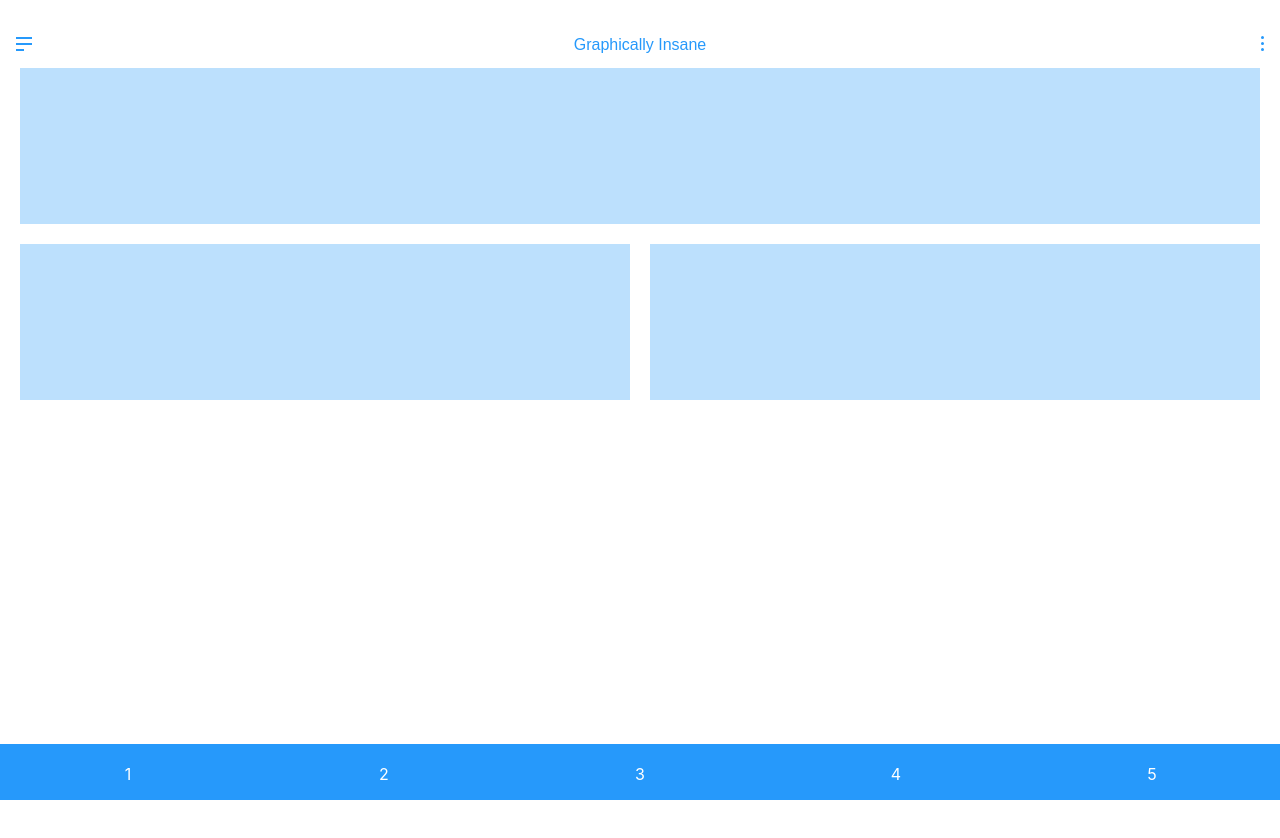
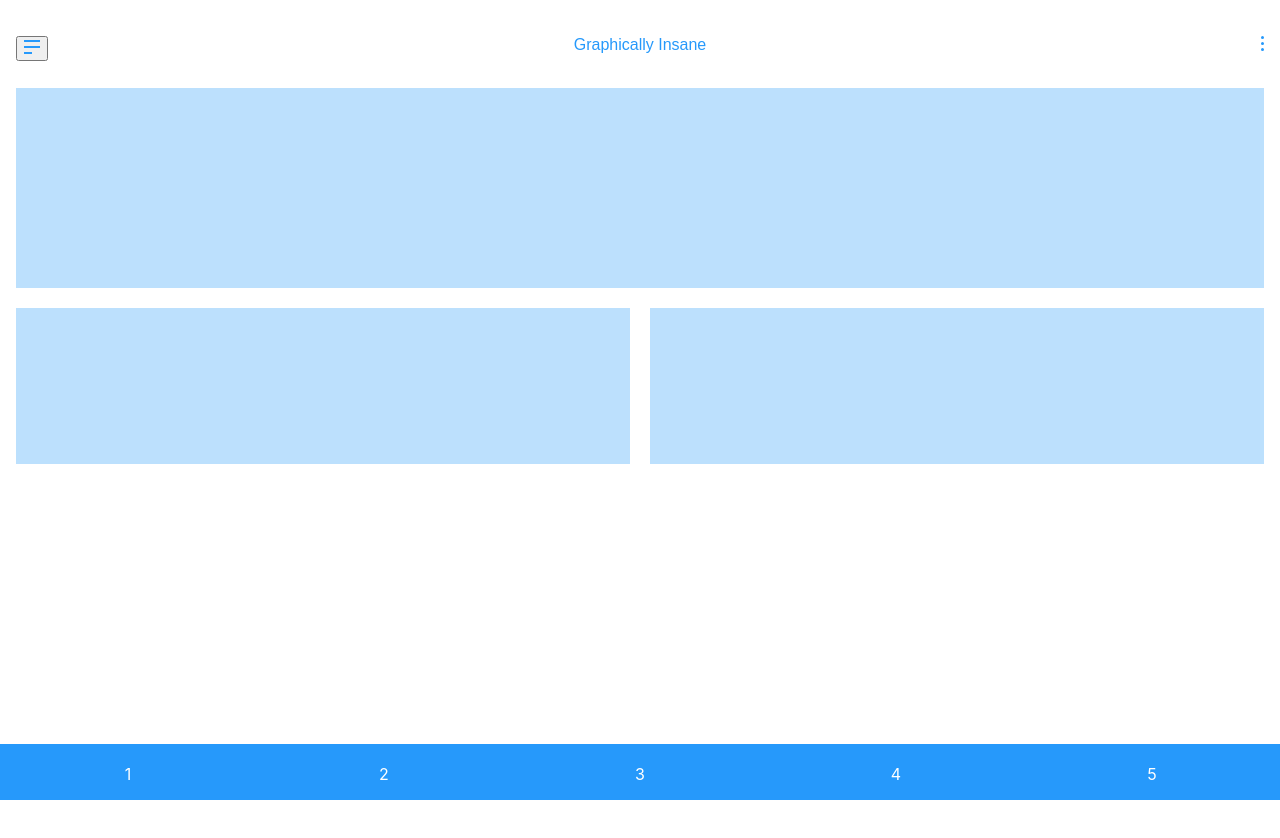
Before and after one commit to noximus/Graphically-Insane, a React (Create React App) app: page / in a window 1280 px wide. Shown: the top 838 px of the page. After the commit the page ends 800 px from the top, so only its background shows below. Built offline with nearby package versions, Linux system fonts and the light colour scheme.

Commit message:
adding some menu logic

```diff
--- a/src/App.css
+++ b/src/App.css
@@ -1,12 +1,20 @@
 .App {
-  /* display: grid;
+  position: absolute;
   width: 100%;
   height: 100vh;
   background-color: blue;
-  grid-template-rows: ; */
+  overflow: hidden;
+}
+.page {
+  position: absolute;
+  width: 100%;
+  height: 100vh;
+  top: 0;
+  left: 0;
+  background-color: white;
 }
 header {
-  position: fixed;
+  position: absolute;
   top: 0;
   width: 100%;
   height: 68px;
@@ -33,10 +41,9 @@ header {
 
 .jumbotron {
   display: grid;
-  width: calc(100%-24px);
   height: 100vh;
   gap: 20px;
-  margin: 24px 20px;
+  margin: 88px 16px 0;
   grid-template-rows: 200px 156px;
   grid-template-areas:
     'main main'
@@ -58,7 +65,7 @@ header {
 footer {
   color: white;
   width: 100%;
-  position: fixed;
+  position: absolute;
   bottom: 0;
   background-color: #2699fb;
   height: 56px;
--- a/src/App.js
+++ b/src/App.js
@@ -7,17 +7,32 @@ import { TweenMax, Bounce } from 'gsap';
 
 function App() {
   let menuIconAni = useRef(null);
+  let pageMenu = useRef(null);
   useEffect(() => {
     TweenMax.from(menuIconAni, 2, {
       y: -20,
       ease: Bounce.easeOut,
     });
   }, []);
-  // console.log(menuIcon);
+
+  function openMenu(e) {
+    TweenMax.to(pageMenu, 3, {
+      left: '80%',
+      scale: 0.9,
+      ease: Bounce.easeOut,
+    });
+  }
   return (
     <div className="App">
+      <div
+        className="page"
+        ref={(el) => {
+          pageMenu = el;
+        }}
+      >
         <header className="App-header">
           <div className="btn-menu">
+            <button onClick={openMenu}>
               <img
                 ref={(el) => {
                   menuIconAni = el;
@@ -25,6 +40,7 @@ function App() {
                 src={MenuIcon}
                 alt="menu"
               />
+            </button>
           </div>
           <div className="brand">Graphically Insane</div>
           <div className="btn-settings">
@@ -48,6 +64,7 @@ function App() {
           </div>
         </footer>
       </div>
+    </div>
   );
 }
 
```
Lines whose indentation alone changed are shown as unchanged.
